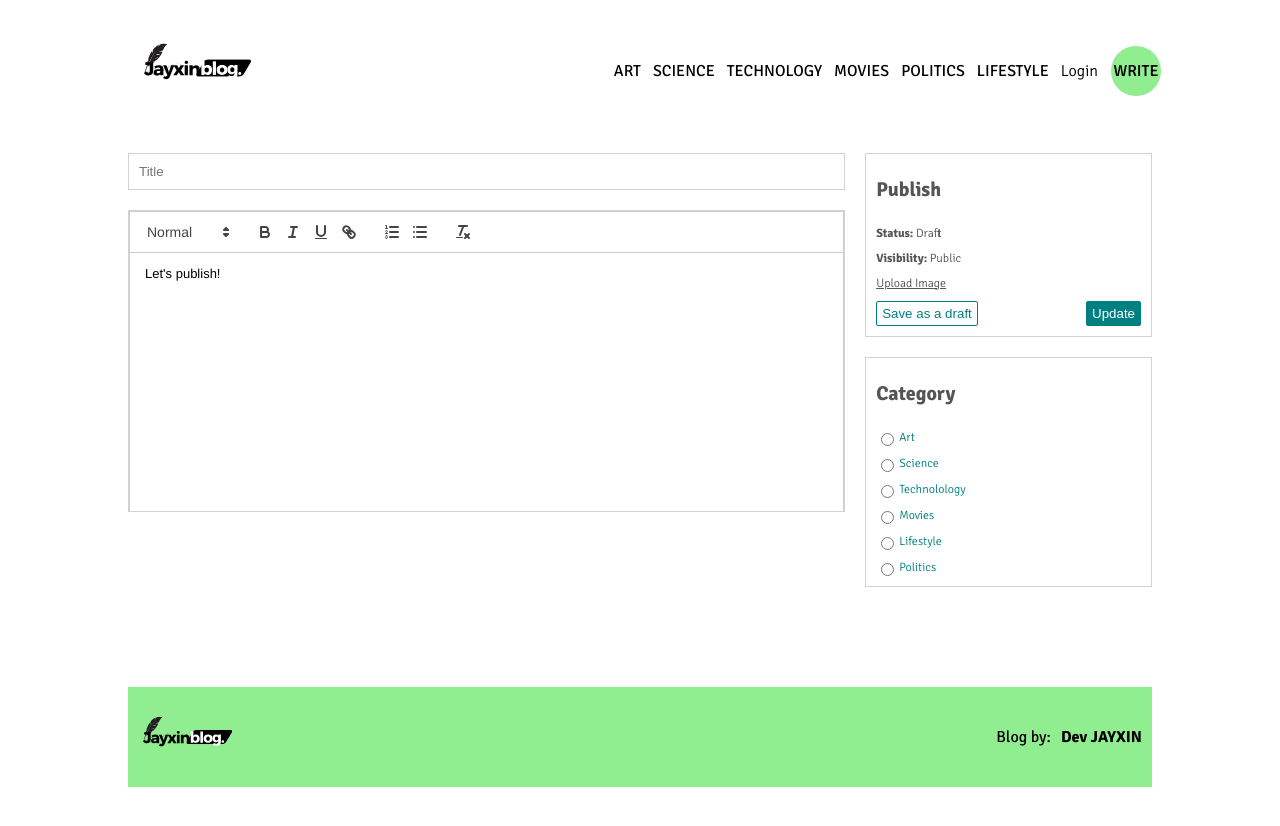
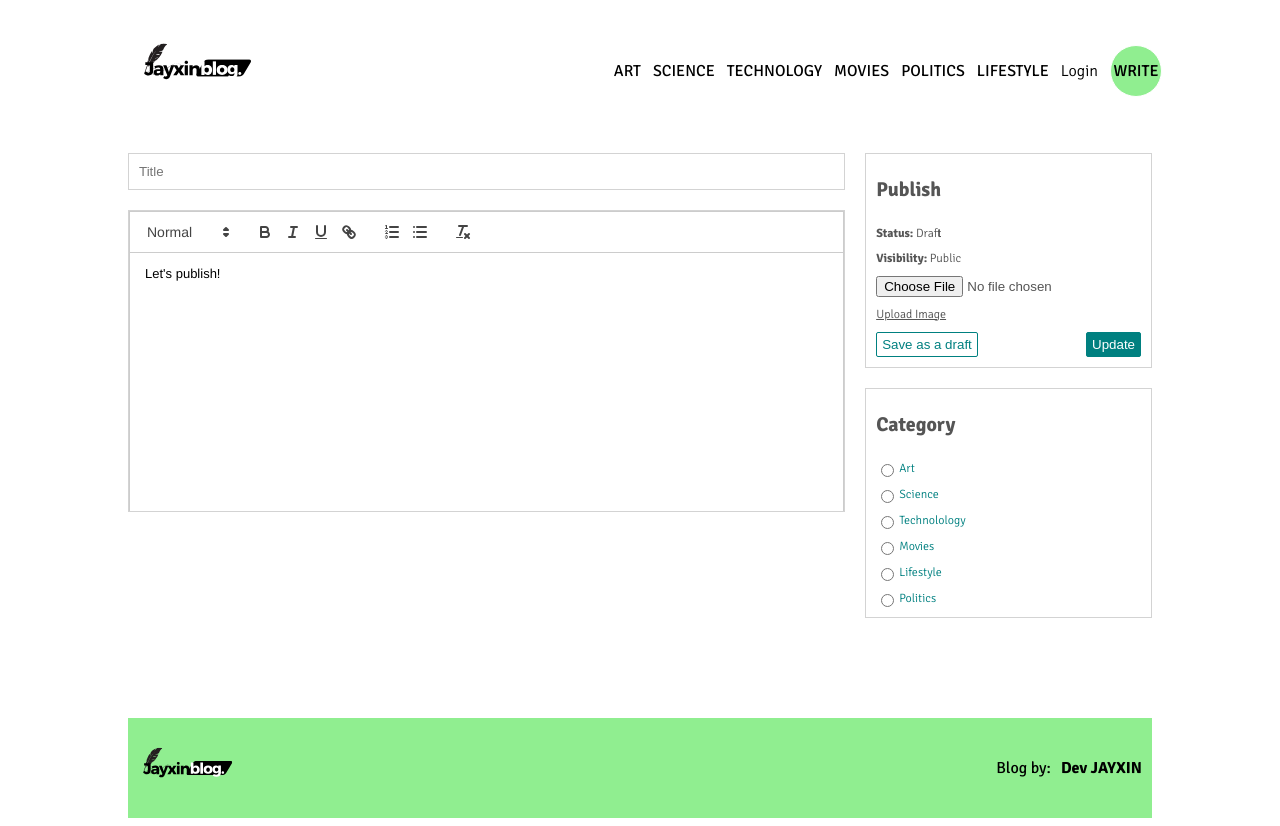
Before and after one commit to Mjay202/Blog-App, a React (Vite) app in the folder client/: page /create in a window 1280 px wide. Before the commit the page ends 800 px from the top, so only its background shows below. Built offline with nearby package versions, Linux system fonts and the light colour scheme.

Commit message:
self-pilot engaged

```diff
--- a/client/src/pages/Create.jsx
+++ b/client/src/pages/Create.jsx
@@ -1,12 +1,18 @@
 import React, { useState } from 'react'
 import ReactQuill from "react-quill";
 import "react-quill/dist/quill.snow.css";
+import { useLocation } from 'react-router-dom';
 
 
 const Create = () => {
 
 const [value, setValue] = useState("Let's publish!");
+const [title, setTitle] = useState("");
+const [File, setFile] = useState(null);
+const [cat, setCat] = useState("");
 
+  const location = useLocation().search
+  console.log(location);
   return (
     <div className="create">
       <div className="content">
@@ -29,7 +35,7 @@ const [value, setValue] = useState("Let's publish!");
           <span>
             <b> Visibility: </b> Public
           </span>
-          <input type="file" style={{ display: "none" }} />
+          <input type="file"/>
           <label className="file" htmlFor="file">
             Upload Image
           </label>
--- a/client/src/pages/SinglePost.jsx
+++ b/client/src/pages/SinglePost.jsx
@@ -31,6 +31,7 @@ const SinglePost = () => {
       }
     };
     fetchpostCont();
+    console.log(postCont.id)
   }, [id]);
 
   const handleDelete = async() => {
@@ -61,7 +62,7 @@ const SinglePost = () => {
           </div>
           {currentUser && currentUser.uname === postCont.uname && (
             <div className="modify">
-              <Link to="/create?/edit=2">
+              <Link to={`/create/?edit=${id}`}>
                 <img src={edit} alt="" />
               </Link>
               <Link>
```
